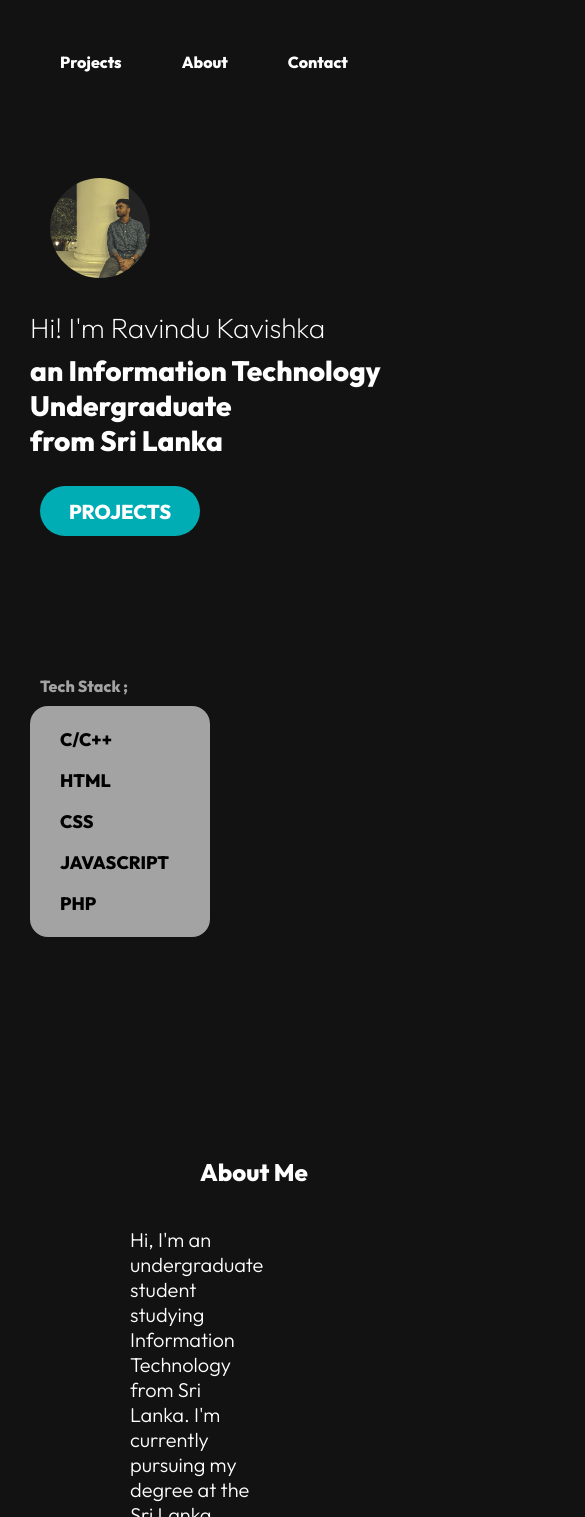
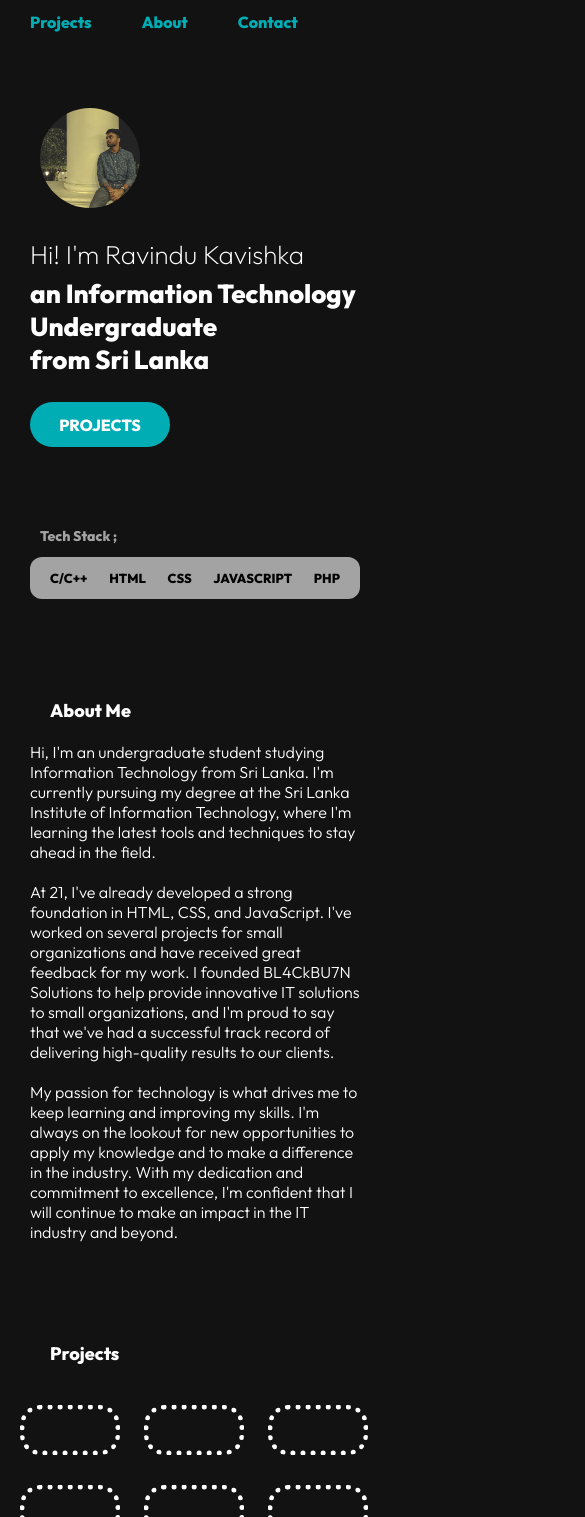
Before and after one commit to BL4ckBU7N/WebPage, a plain HTML site: page test.html in a window 390 px wide. Shown: the part 483-2000 px from the top of the page, 585 px wide, since content can reach past the window. Drawn offline with Linux system fonts and the light colour scheme.

Commit message:
Mobile Done

```diff
--- a/styles.css
+++ b/styles.css
@@ -129,14 +129,12 @@ h2 {
     display: flex;
     justify-content: space-between;
     margin: 0 auto;
-    height: 240px;
-    width: 80%;
+    height: 240px; width: 80%;
     background-color: transparent;
 }
 .projects1 button, .projects2 button {
     background-color: transparent;
-    height: 140px;
-    width: 320px;
+    height: 140px; width: 320px;
     border: 5px dotted #FFFFFF;
     border-radius: 50px;
 }
@@ -188,33 +186,36 @@ footer {
     .navbar {
         display: block;
         justify-content: space-between;
-        margin: 10px auto;
+        margin: unset;
     }
     .logo {
         display: block;
         font-size: 28px;
+        margin-left: 30px;
     }
     .navbuttons {
         display: flex;
     }
     .navbuttons p {
         display: block;
+        color: #00ADB5;
         font-size: 16px;
-        margin-left: 60px;
-        margin-top: 40px;
+        margin-left: 30px;
+        margin-right: 20px;
+        margin-top: 0;
     }
 
 
     .me {
         height: 100px; width: 100px;
-        margin-left: 50px;
+        margin-left: 40px;
         border-radius: 50%;
-        margin-top: 80px;
+        margin-top: 60px;
     }
 
 
     .desc {
-        font-size: 28px;
+        font-size: 26px;
         margin-left: 30px;
     }
     .d_light {
@@ -224,105 +225,83 @@ footer {
 
 
     .projectb {
-        width: 160px; height: 50px;
+        width: 140px; height: 45px;
         border-radius: 35px;
-        font-size: 20px;
-        margin-left: 40px;
+        font-size: 16px;
+        margin-left: 30px;
     }
 
 
     .stack1 {
-        height: 30px;
-        margin-top: 140px;
+        height: 30px; width: unset;
+        margin: 80px 0 0 0;
     }
     h3 {
-        display: block;
-        color: #A3A3A3;
-        font-family: 'OutfitEB';
-        font-size: 16px;
+        font-size: 14px;
         text-indent: 40px;
     }
     .stack2 {
-        display: block;
+        display: flex;
+        justify-content: space-between;
         margin: 0 30px;
-        background-color: #A3A3A3;
-        width: 120px;
-        border-radius: 18px;
-        padding: 4px 30px;
+        width: auto;
+        border-radius: 12px;
+        padding: 0 20px;
     }
     .stack2 p {
-        font-size: 18px;
+        font-size: 13px;
     }
 
 
     h2 {
-        display: block;
-        color: #FFFFFF;
-        font-family: 'OutfitEB';
-        font-size: 24px;
-        margin-left: 200px;
-        margin-top: 220px;
+        font-size: 18px;
+        margin-left: 50px;
+        margin-top: 100px;
     }
     .about {
-        margin: 40px 130px;
-        color: #FFFFFF;
-        font-family: 'OutfitL';
-        font-size: 20px;
+        margin: 20px 30px;
+        font-size: 16px;
     }
 
 
     #h2p {
-        margin-top: 180px;
-        margin-bottom: 80px;
+        margin-top: 100px;
+        margin-bottom: -10px;
     }
     .projects1 , .projects2{
-        display: flex;
-        justify-content: space-between;
-        margin: 0 auto;
-        height: 240px;
-        width: 80%;
-        background-color: transparent;
+        display: block;
+        margin: 0;
+        height: 80px; width: 100%;
     }
     .projects1 button, .projects2 button {
-        background-color: transparent;
-        height: 140px;
-        width: 320px;
-        border: 5px dotted #FFFFFF;
-        border-radius: 50px;
+        height: 50px; width: 100px;
+        border-radius: 20px;
+        margin-top: 50px;
+        margin-left: 20px;
     }
 
 
     #h2c {
         margin-top: 100px;
-        margin-bottom: 50px;
+        margin-bottom: 30px;
     }
     .contacts {
-        display: flex;
-        justify-content: space-between;
-        margin: 0 auto;
-        height: 220px;
-        width: 82%;
-        background-color: transparent;
+        display: inline-block;
+        height: 280px; width: auto;
     }
     .contacts button {
-        width: 180px; height: 60px;
-        border-radius: 20px;
-        border: none;
-        font-family: 'OutfitEB';
-        font-size: 24px;
-    }
-    .contacts button:hover {
-        transform: scale(1.1);
-        transition: 0.3s;
-        cursor: pointer;
+        width: 140px; height: 50px;
+        border-radius: 14px;
+        font-size: 18px;
+        margin-bottom: 20px;
+        margin-left: 30px;
     }
 
 
     footer {
         display: block;
         background-color: #080808;
-        width: 100%; height: 80px;
-        margin-top: -40px;
+        width: 100%; height: 60px;
     }
 
 }
```
